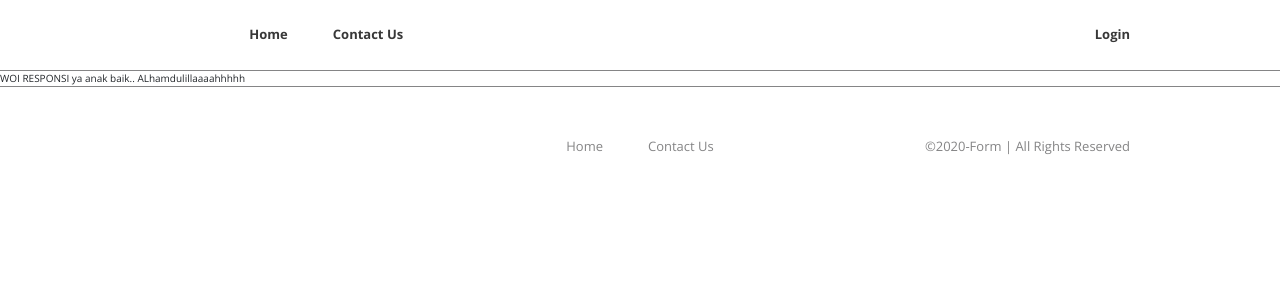
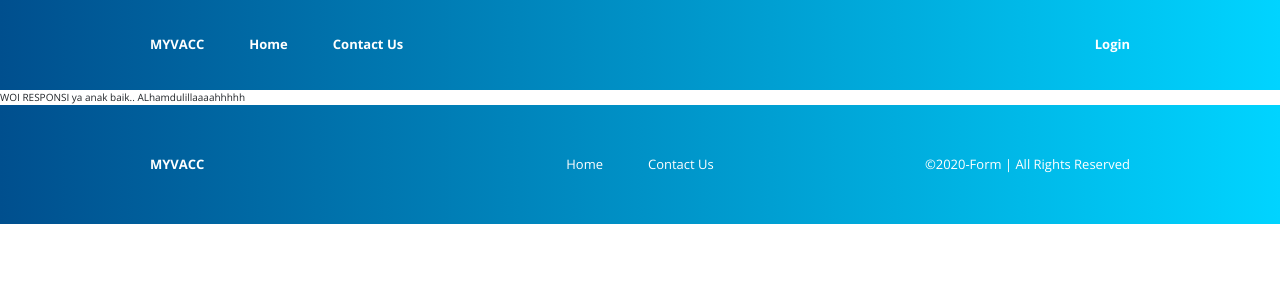
Before and after one commit to marftabucks/myvacc-web, a Laravel app: page /users in a window 1280 px wide. Shown: the top 300 px of the page. Run offline with Laravel 8, Linux system fonts and the light colour scheme.

Commit message:
Add colors :)

```diff
--- a/public/css/main.css
+++ b/public/css/main.css
@@ -39,12 +39,12 @@ h3 {
 
 .heading-1 {
   font-weight: 700;
-  font-size: 3.2rem;
+  font-size: 3rem;
 }
 
 .heading-2 {
   font-weight: 700;
-  font-size: 2.2rem;
+  font-size: 2.5rem;
 }
 
 .text-bold {
@@ -214,7 +214,7 @@ h3 {
   width: 100%;
   display: flex;
   justify-content: space-between;
-  align-items: center;
+  align-items: flex-start;
 }
 
 .card--m {
@@ -239,8 +239,8 @@ h3 {
 }
 
 .card__image--m {
-  height: 20rem !important;
-  width: 20rem !important;
+  height: 17rem !important;
+  width: 17rem !important;
 }
 
 .card__image--l {
@@ -321,12 +321,13 @@ input[type=file] {
   height: -webkit-max-content;
   height: -moz-max-content;
   height: max-content;
+  background: linear-gradient(90deg, #004f8e 0%, #00d4ff 100%);
+  color: white;
   display: flex;
   justify-content: space-between;
   align-items: center;
-  padding: 2.5rem 15rem;
+  padding: 3.5rem 15rem;
   z-index: 100;
-  border-bottom: 1px solid #858586;
 }
 
 .header > * {
@@ -368,8 +369,7 @@ input[type=file] {
   height: -webkit-max-content;
   height: -moz-max-content;
   height: max-content;
-  border-top: 1px solid #858586;
-  background-color: white;
+  background: linear-gradient(90deg, #004f8e 0%, #00d4ff 100%);
   display: grid;
   grid-template-columns: repeat(3, 1fr);
   justify-content: center;
--- a/resources/sass/abstracts/_variables.scss
+++ b/resources/sass/abstracts/_variables.scss
@@ -1,3 +1,5 @@
+$color-primary: rgb(42, 141, 255);
+
 $color-white: white;
 $color-black: rgb(56, 56, 56);
 $color-grey: #858586;
--- a/resources/sass/base/_typography.scss
+++ b/resources/sass/base/_typography.scss
@@ -1,11 +1,11 @@
 .heading-1 {
     font-weight: 700;
-    font-size: 3.2rem;
+    font-size: 3rem;
 }
 
 .heading-2 {
     font-weight: 700;
-    font-size: 2.2rem;
+    font-size: 2.5rem;
 }
 
 .text-bold {
--- a/resources/sass/components/_card.scss
+++ b/resources/sass/components/_card.scss
@@ -10,7 +10,7 @@
             width: 100%;
             display: flex;
             justify-content: space-between;
-            align-items: center;
+            align-items: flex-start;
 
             & > *:not(:last-child) {
 
@@ -38,8 +38,8 @@
         margin-bottom: 2.5rem;
 
         &--m {
-            height: 20rem !important;
-            width: 20rem !important;
+            height: 17rem !important;
+            width: 17rem !important;
         }
 
         &--l {
--- a/resources/sass/layouts/_footer.scss
+++ b/resources/sass/layouts/_footer.scss
@@ -1,8 +1,8 @@
 .footer {
     height: max-content;
 
-    border-top: 1px solid $color-grey;
-    background-color: white;
+    // border-top: 1px solid $color-grey;
+    background: linear-gradient(90deg, rgba(0,79,142,1) 0%, rgba(0,212,255,1) 100%);
 
     display: grid;
     grid-template-columns: repeat(3, 1fr);
--- a/resources/sass/layouts/_header.scss
+++ b/resources/sass/layouts/_header.scss
@@ -1,12 +1,14 @@
 .header {
     height: max-content;
 
+    background: linear-gradient(90deg, rgba(0,79,142,1) 0%, rgba(0,212,255,1) 100%);
+    color: $color-white;
     display: flex;
     justify-content: space-between;
     align-items: center;
-    padding: 2.5rem 15rem;
+    padding: 3.5rem 15rem;
     z-index: 100;
-    border-bottom: 1px solid $color-grey;
+    // border-bottom: 1px solid $color-grey;
 
     & > * {
         height: 100%;
--- a/resources/views/layout.blade.php
+++ b/resources/views/layout.blade.php
@@ -24,15 +24,15 @@
     <body>
         <nav class="header">
             <div class="header__link-box">
-                <a href="/" class="logo-box">
+                <a href="/home" class="logo-box">
                     <!-- <img src="" alt="" class="logo"> -->
                     <p class="text-bold text-white text-uppercase">MyVacc</p>
                 </a>
-                <a href="#" class="link-item"><p class="text-bold text-black">Home</p></a>
-                <a href="#" class="link-item"><p class="text-bold text-black">Contact Us</p></a>
+                <a href="/home" class="link-item"><p class="text-bold text-white">Home</p></a>
+                <a href="#" class="link-item"><p class="text-bold text-white">Contact Us</p></a>
             </div>
             <div class="header__util">
-                <a href="/login" class="link-item"><p class="text-bold text-black">Login</p></a>
+                <a href="/login" class="link-item"><p class="text-bold text-white">Login</p></a>
             </div>
         </nav>
 
@@ -44,11 +44,11 @@
                 <p class="text-bold text-white text-uppercase">MyVacc</p>
             </div>
             <div class="header__link-box">
-                <a href="#" class="link-item"><p class="text-regular text-grey">Home</p></a>
-                <a href="#" class="link-item"><p class="text-regular text-grey">Contact Us</p></a>
+                <a href="#" class="link-item"><p class="text-regular text-white">Home</p></a>
+                <a href="#" class="link-item"><p class="text-regular text-white">Contact Us</p></a>
             </div>
             <div class="header__util">
-                <p class="text-regular text-grey">&#169;2020-Form | All Rights Reserved</p>
+                <p class="text-regular text-white">&#169;2020-Form | All Rights Reserved</p>
             </div>
         </footer>
     </body>
```
Also changed, not shown: resources/views/home.blade.php (+7 -7 lines).
